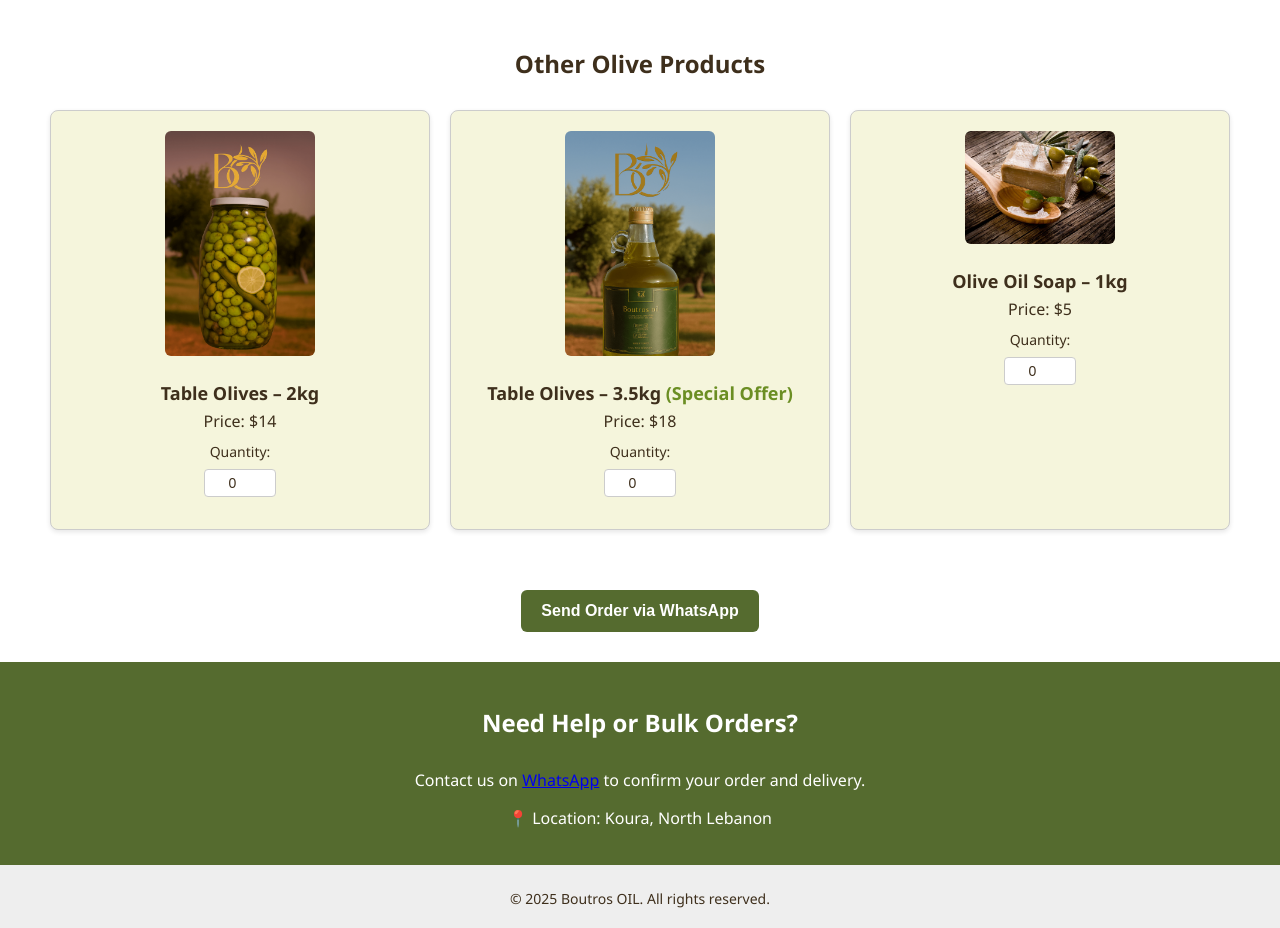
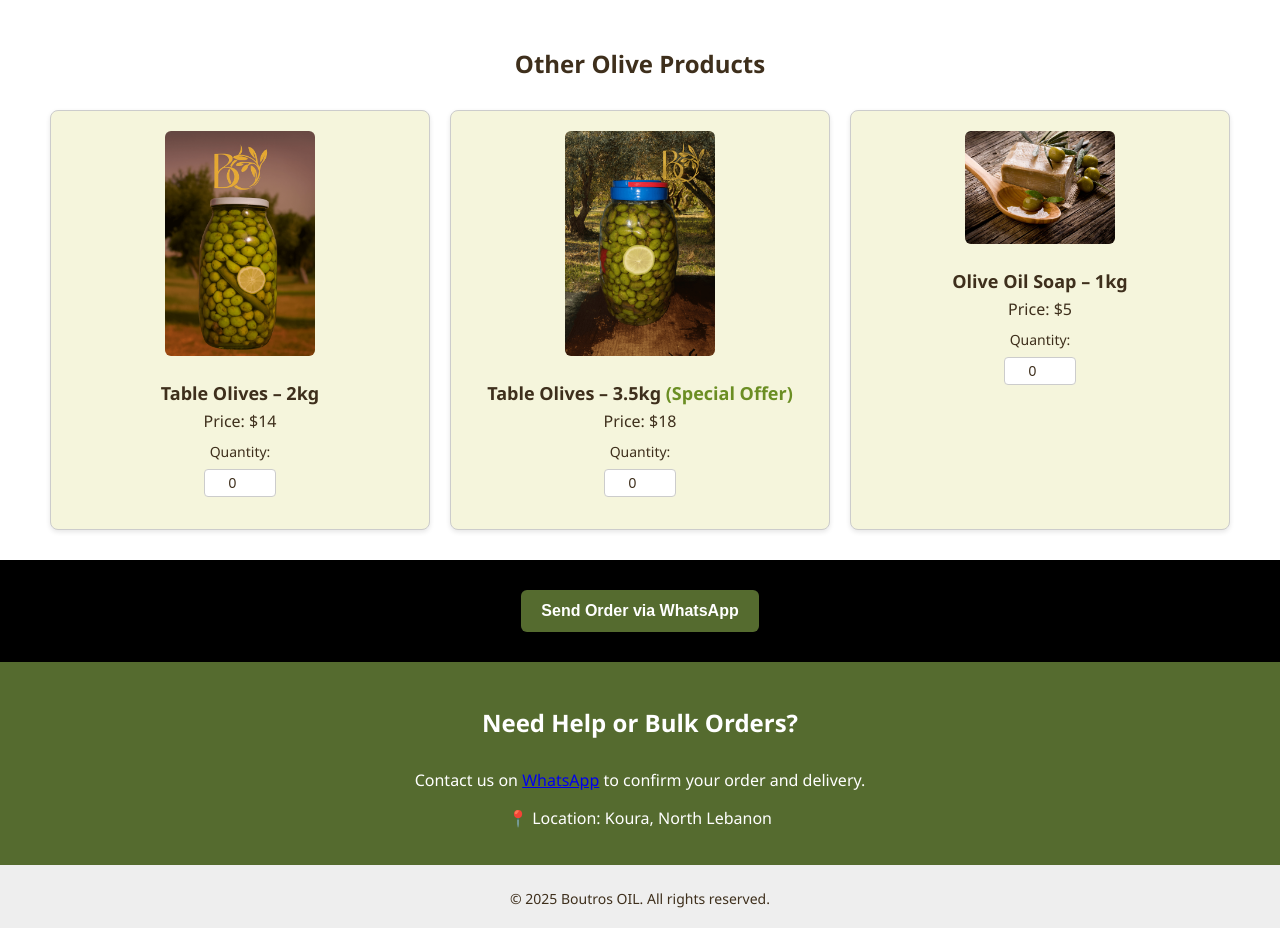
Before and after one commit to tonyboutros/boutros1.1-oil, a plain HTML site: page index.html in a window 1280 px wide. Shown: the part 1200-2128 px from the top of the page. Drawn offline with Linux system fonts and the light colour scheme.

Commit message:
Updated images, index.html, and styles.css with black background

```diff
--- a/css/style.css
+++ b/css/style.css
@@ -2,20 +2,10 @@
 body {
   font-family: 'Segoe UI', sans-serif;
   margin: 0;
-  background: url('../images/olive-grove.jpg') no-repeat center center fixed;
-  background-size: cover;
+  background-color: #000; /* Black background */
   color: #3E2F1C;
   position: relative;
   z-index: 0;
-}
-
-body::before {
-  content: "";
-  position: fixed;
-  top: 0; left: 0;
-  width: 100%; height: 100%;
-  background: rgba(245, 245, 220, 0.85);
-  z-index: -1;
 }
 
 /* Header */
--- a/index.html
+++ b/index.html
@@ -67,7 +67,7 @@
       </div>
 
       <div class="product">
-        <img src="images/3L.png" alt="Table Olives 3.5kg Offer" loading="lazy" />
+        <img src="images/3kg.png" alt="Table Olives 3.5kg Offer" loading="lazy" />
         <h4>Table Olives – 3.5kg <span class="special-offer">(Special Offer)</span></h4>
         <p>Price: $18</p>
         <label for="qty-olives3">Quantity:</label>
```
